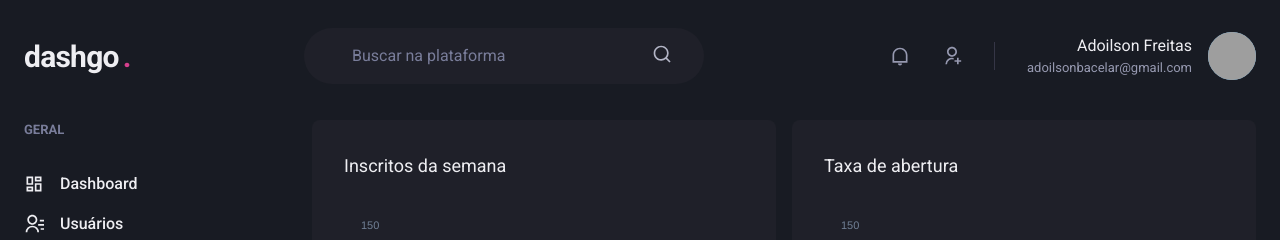
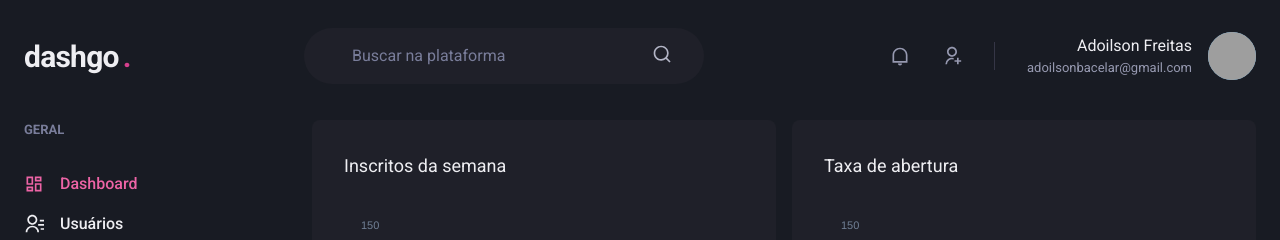
Before and after one commit to Adoilson-Freitas/DashGo, a Next.js app: page /dashboard in a window 1280 px wide. Shown: the top 240 px of the page. Built offline with nearby package versions, Linux system fonts and the light colour scheme; grey boxes are pictures that could not be loaded.

Commit message:
signaling active link

```diff
--- /dev/null
+++ b/src/components/ActiveLink.tsx
@@ -0,0 +1,36 @@
+import Link, { LinkProps } from "next/link";
+import { useRouter } from "next/router";
+import { cloneElement, ReactElement } from "react";
+
+interface ActveLinkProps extends LinkProps {
+  children: ReactElement;
+  shoudMatchExactHref?: boolean;
+}
+
+export function ActiveLink({
+  children,
+  shoudMatchExactHref,
+  ...rest
+}: ActveLinkProps) {
+  const { asPath } = useRouter();
+
+  let isActive = false;
+
+  if (shoudMatchExactHref && (asPath === rest.href || asPath === rest.as)) {
+    isActive = true;
+  }
+
+  if (
+    (!shoudMatchExactHref && asPath.startsWith(String(rest.href))) ||
+    asPath.startsWith(String(rest.as))
+  ) {
+    isActive = true;
+  }
+  return (
+    <Link {...rest}>
+      {cloneElement(children, {
+        color: isActive ? "pink.400" : "gray.50",
+      })}
+    </Link>
+  );
+}
--- a/src/components/Sidebar/NavLink.tsx
+++ b/src/components/Sidebar/NavLink.tsx
@@ -4,8 +4,8 @@
   Text,
   LinkProps as ChakraLinkProps,
 } from "@chakra-ui/react";
-import Link from "next/link";
 import { ElementType } from "react";
+import { ActiveLink } from "../ActiveLink";
 
 interface NavLinkProps extends ChakraLinkProps {
   icon: ElementType;
@@ -20,13 +20,13 @@
   ...rest
 }: NavLinkProps) {
   return (
-    <Link href={href} passHref>
+    <ActiveLink href={href} passHref>
       <ChakraLink display="flex" alignItems="center" {...rest}>
         <Icon as={icon} fontSize="20" />
         <Text ml="4" fontWeight="medium">
           {children}
         </Text>
       </ChakraLink>
-    </Link>
+    </ActiveLink>
   );
 }
```
